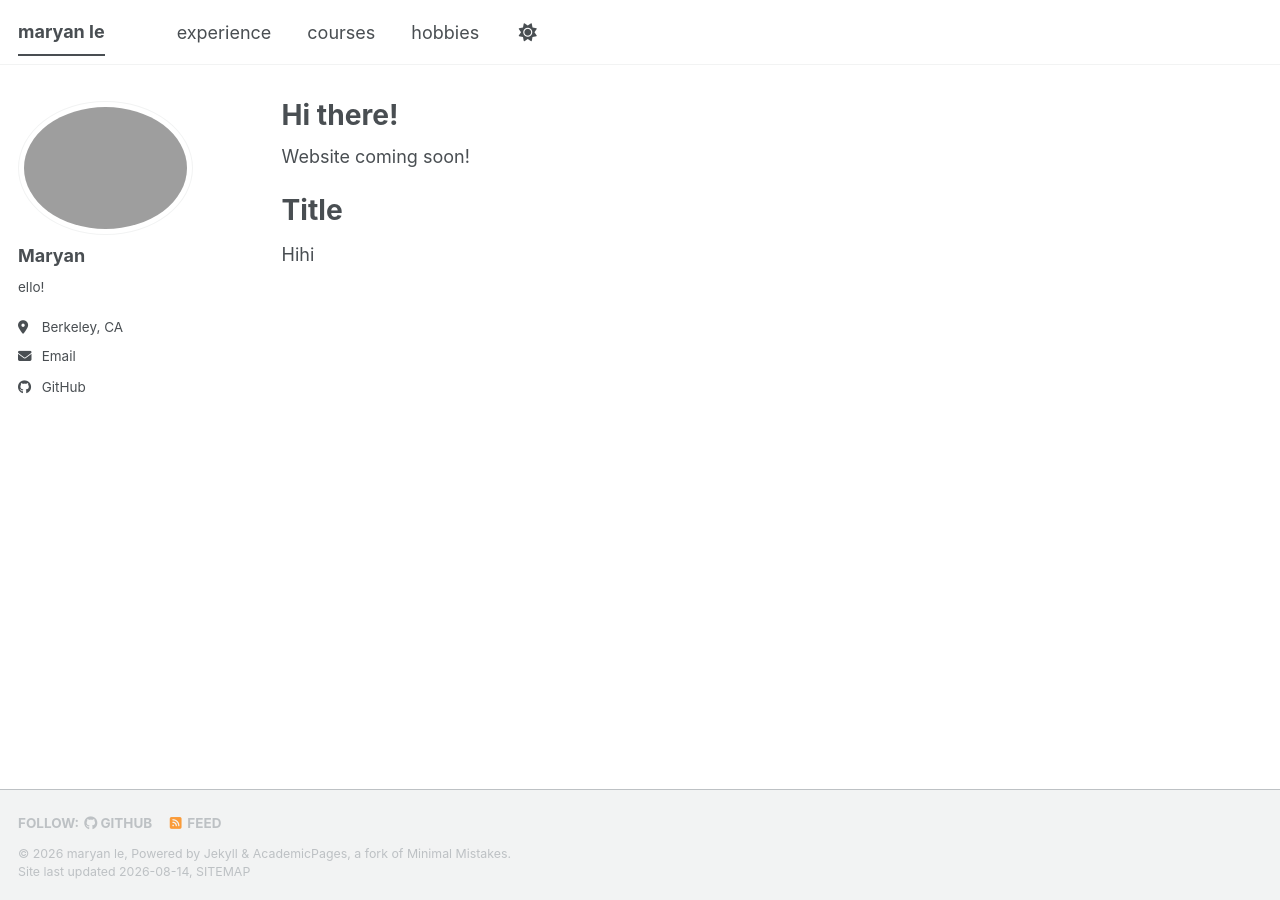
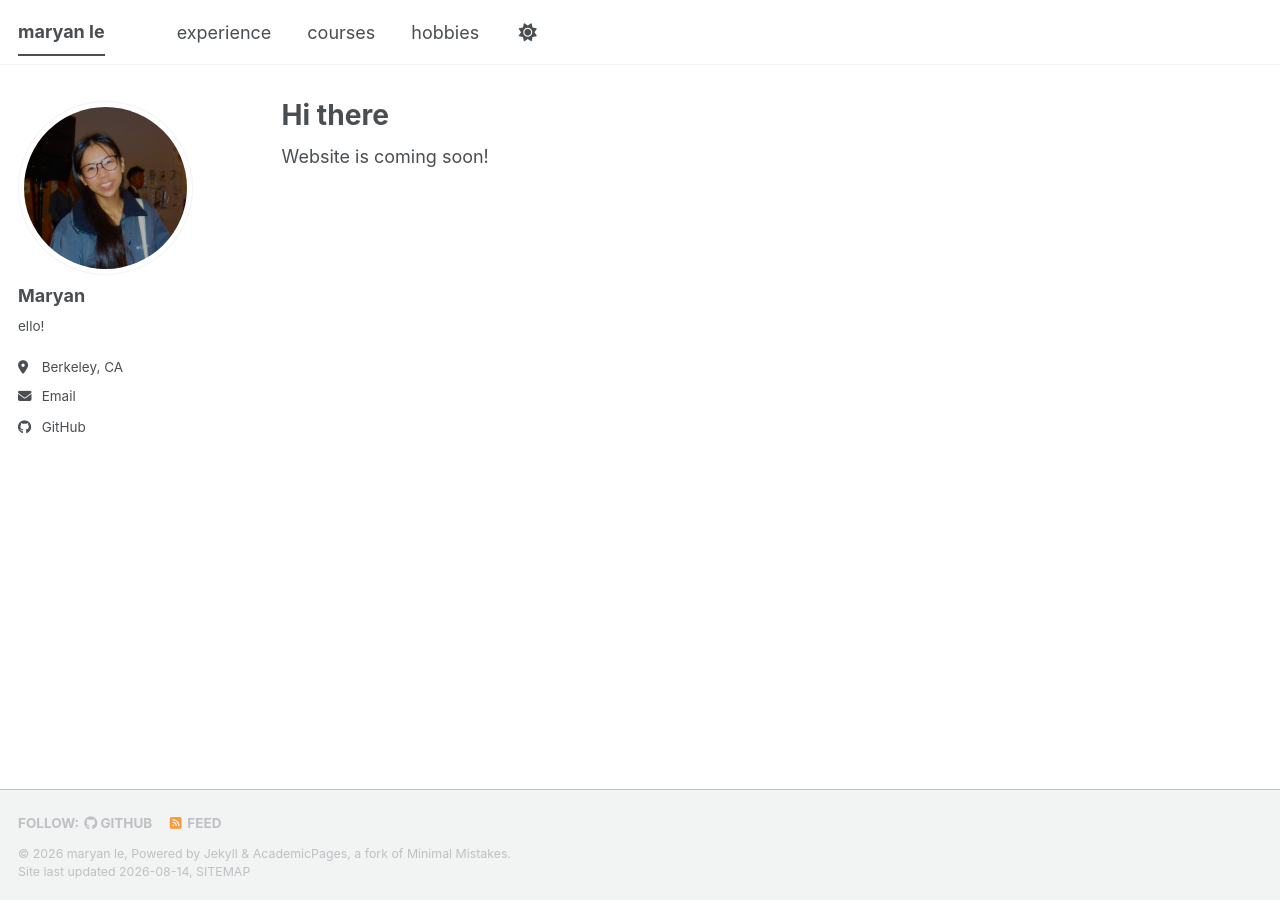
Before and after one commit to lemaryan/lemaryan.github.io, a Jekyll site: the page built from _pages/about.md, in a window 1280 px wide. Built offline with Jekyll 4.4.1, drawn with Linux system fonts in a browser that asks for light colours; a style sheet for code colours, icons or effects is not loaded.

Commit message:
Changed profile picture

```diff
--- a/_config.yml
+++ b/_config.yml
@@ -23,7 +23,7 @@ repository               : "academicpages/academicpages.github.io"
 #               Additional customization can be done by editing /_includes/author-profile.html
 author:
   # Biographic information
-  avatar           : "profile.png"
+  avatar           : "profile.jpg"
   name             : "Maryan"
   pronouns         : # example: "she/her"
   bio              : "ello!"
--- a/_pages/about.md
+++ b/_pages/about.md
@@ -1,14 +1,10 @@
 ---
 permalink: /
-title: "Hi there!"
+title: "Hi there"
 author_profile: true
 redirect_from:
   - /about/
   - /about.html
 ---
 
-Website coming soon!
-
-Title
-======
-Hihi
+Website is coming soon!
```
Also changed, not shown: images/profile.jpg (added), 1 other file.
